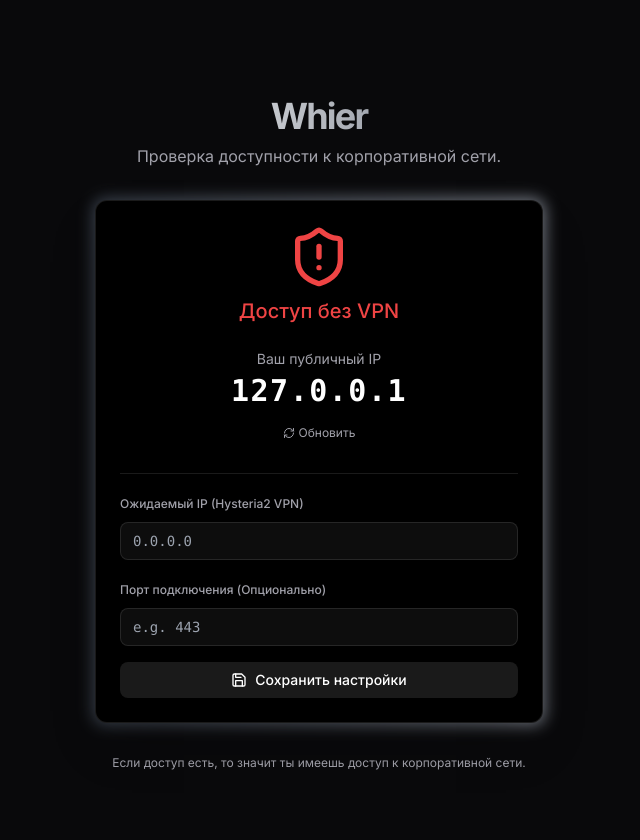
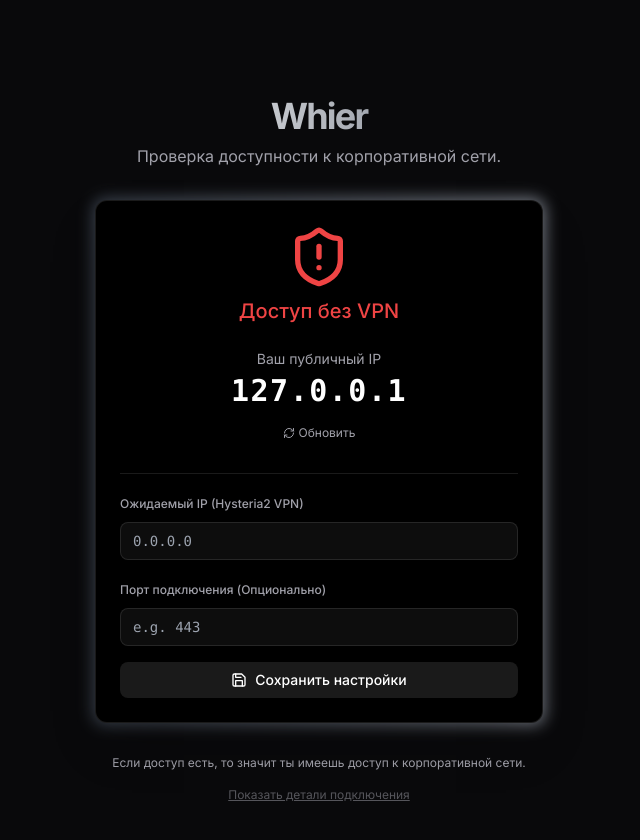
Before and after one commit to lessardstudio/localWhoer, a Next.js app: page / in a window 1280 px wide. Shown: the top 840 px of the page, without its empty margins (321-961 px from the left). Built offline with nearby package versions, Linux system fonts and the light colour scheme.

Commit message:
Feature: Add debug info to trace connection source IP

```diff
--- a/src/app/api/ip/route.ts
+++ b/src/app/api/ip/route.ts
@@ -3,7 +3,10 @@
 export const dynamic = 'force-dynamic';
 
 export async function GET(req: NextRequest) {
-  let ip = req.headers.get('x-forwarded-for') ?? req.headers.get('x-real-ip') ?? 'unknown';
+  const forwardedFor = req.headers.get('x-forwarded-for');
+  const realIp = req.headers.get('x-real-ip');
+
+  let ip = forwardedFor ?? realIp ?? 'unknown';
 
   // Handle multiple IPs in x-forwarded-for
   if (ip && ip.includes(',')) {
@@ -12,10 +15,16 @@
 
   // Fallback if headers are empty (e.g. local dev)
   if (!ip || ip === 'unknown') {
-    // In Next.js App Router, req.ip is sometimes available depending on hosting
-    // But locally it might be null.
     ip = '127.0.0.1';
   }
 
-  return NextResponse.json({ ip });
+  return NextResponse.json({
+    ip,
+    debug: {
+      'x-forwarded-for': forwardedFor,
+      'x-real-ip': realIp,
+      'next-ip': req.ip,
+      'geo': req.geo
+    }
+  });
 }
--- a/src/app/page.tsx
+++ b/src/app/page.tsx
@@ -6,10 +6,12 @@
 
 export default function Home() {
   const [ip, setIp] = useState<string | null>(null);
+  const [debugInfo, setDebugInfo] = useState<any>(null);
   const [loading, setLoading] = useState(true);
   const [expectedIp, setExpectedIp] = useState("");
   const [isClient, setIsClient] = useState(false);
   const [proxyPort, setProxyPort] = useState("");
+  const [showDebug, setShowDebug] = useState(false);
 
   useEffect(() => {
     setIsClient(true);
@@ -28,6 +30,7 @@
       const res = await fetch("/api/ip");
       const data = await res.json();
       setIp(data.ip);
+      setDebugInfo(data.debug);
     } catch (error) {
       console.error("Failed to fetch IP", error);
       setIp("Ошибка");
@@ -134,6 +137,18 @@
 
       <div className="text-center text-xs text-muted-foreground">
         <p>Если доступ есть, то значит ты имеешь доступ к корпоративной сети.</p>
+        <button
+          onClick={() => setShowDebug(!showDebug)}
+          className="mt-4 underline opacity-50 hover:opacity-100"
+        >
+          {showDebug ? "Скрыть детали подключения" : "Показать детали подключения"}
+        </button>
+
+        {showDebug && debugInfo && (
+          <div className="mt-4 text-left bg-black/50 p-4 rounded-lg border border-white/10 font-mono text-[10px] overflow-x-auto">
+            <pre>{JSON.stringify(debugInfo, null, 2)}</pre>
+          </div>
+        )}
       </div>
     </div>
   );
```
